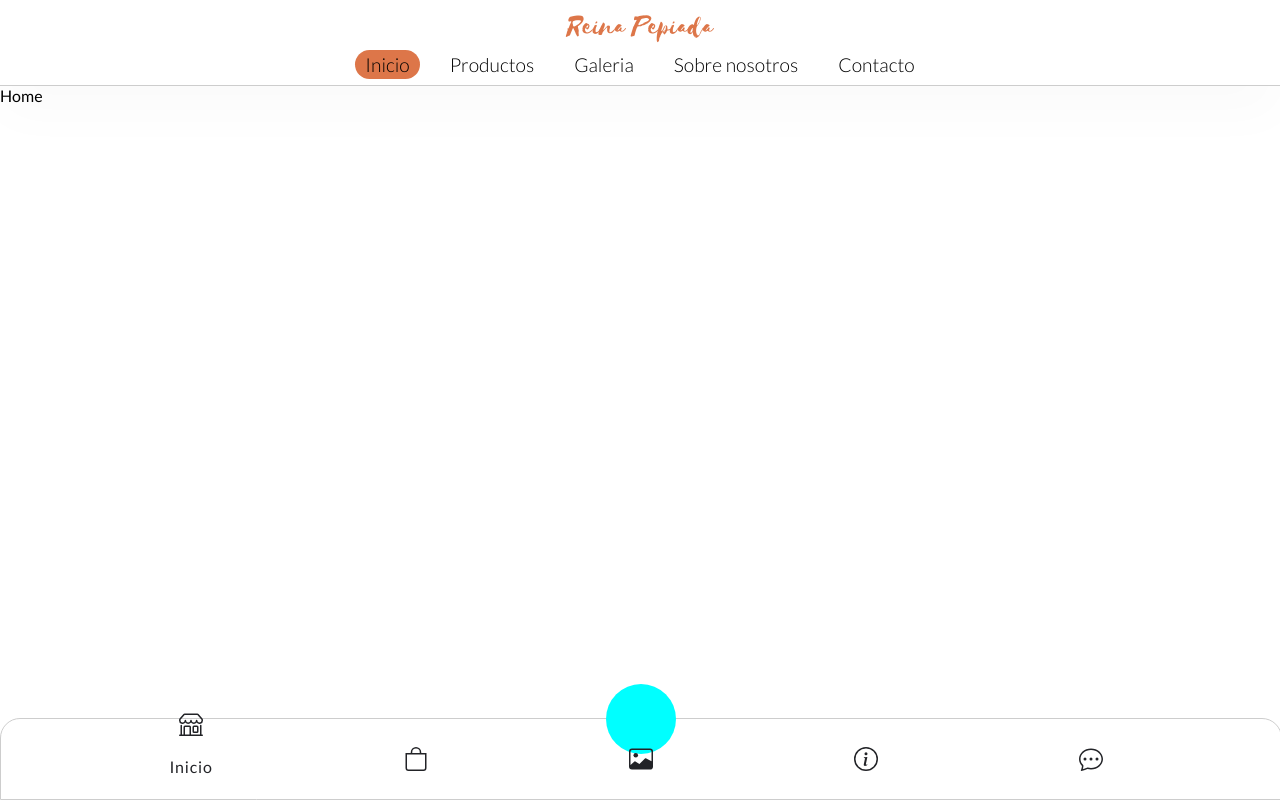
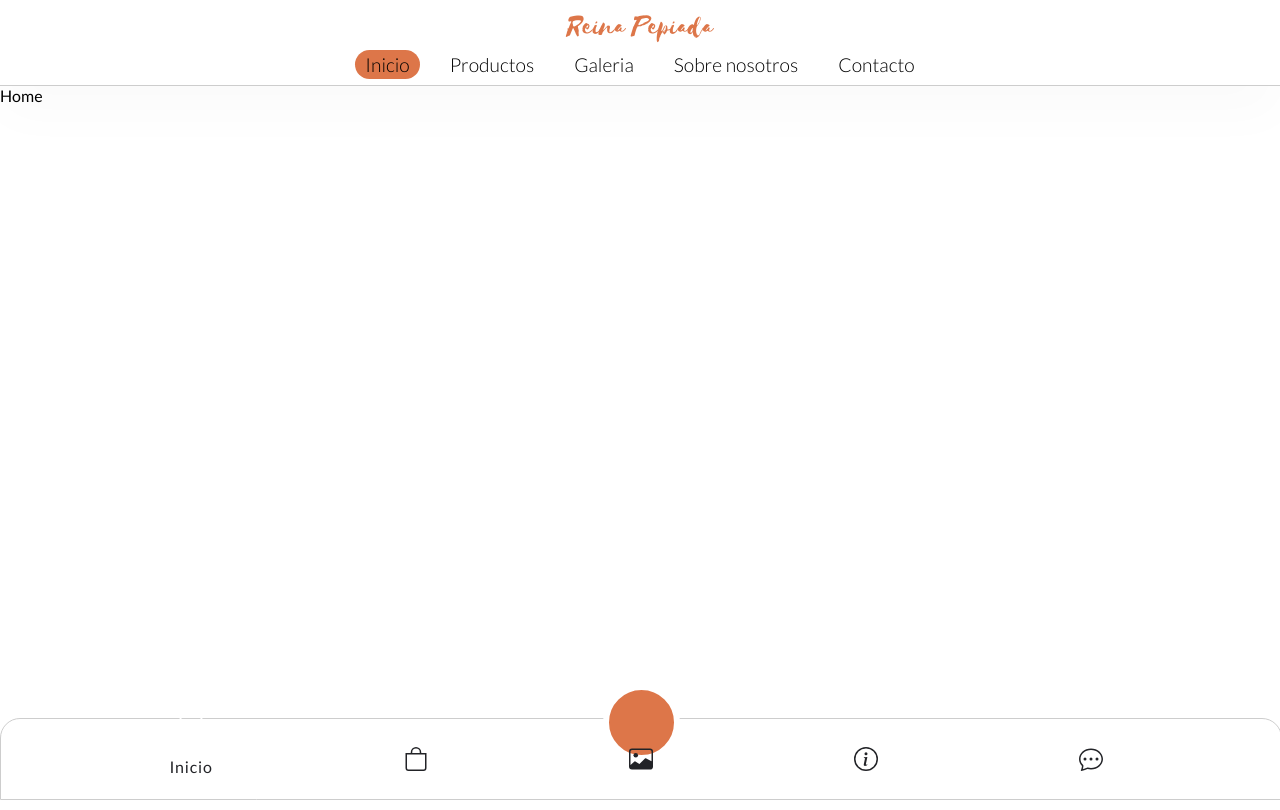
Before and after one commit to lelequinter/reina-pepiada-beta, a React (Vite) app: page /home in a window 1280 px wide. Built offline with nearby package versions, Linux system fonts and the light colour scheme.

Commit message:
Solucionado conclicto de clase active

```diff
--- a/src/ui/components/navbar/nav-mobile/NavMobile.tsx
+++ b/src/ui/components/navbar/nav-mobile/NavMobile.tsx
@@ -13,19 +13,12 @@ import {
 import { Colors } from "../../../../shared/styled/colors";
 
 export const NavMobile = () => {
-  const [activeClass, setActiveClass] = useState(1);
-
   return (
     <Wrapper>
       <MobileMenu>
-        <NavItem
-          className={activeClass === 1 ? "active2" : ""}
-          onClick={() => setActiveClass(1)}
-        >
+        <NavItem>
           <NavLink
-            className={({ isActive }) =>
-              `nav-link home ${isActive ? "active" : ""} `
-            }
+            className={({ isActive }) => `${isActive ? "active" : ""} `}
             to="/home"
           >
             <Icon>
@@ -34,14 +27,9 @@ export const NavMobile = () => {
             <Text>Inicio</Text>
           </NavLink>
         </NavItem>
-        <NavItem
-          className={activeClass === 2 ? "active2" : ""}
-          onClick={() => setActiveClass(2)}
-        >
+        <NavItem>
           <NavLink
-            className={({ isActive }) =>
-              `nav-link products ${isActive ? "active" : ""} `
-            }
+            className={({ isActive }) => `${isActive ? "active" : ""} `}
             to="/products"
           >
             <Icon>
@@ -50,14 +38,9 @@ export const NavMobile = () => {
             <Text>Productos</Text>
           </NavLink>
         </NavItem>
-        <NavItem
-          className={activeClass === 3 ? "active2" : ""}
-          onClick={() => setActiveClass(3)}
-        >
+        <NavItem>
           <NavLink
-            className={({ isActive }) =>
-              `nav-link gallery ${isActive ? "active" : ""} `
-            }
+            className={({ isActive }) => `${isActive ? "active" : ""} `}
             to="/gallery"
           >
             <Icon>
@@ -66,14 +49,9 @@ export const NavMobile = () => {
             <Text>Galeria</Text>
           </NavLink>
         </NavItem>
-        <NavItem
-          className={activeClass === 4 ? "active2" : ""}
-          onClick={() => setActiveClass(4)}
-        >
+        <NavItem>
           <NavLink
-            className={({ isActive }) =>
-              `nav-link about ${isActive ? "active" : ""} `
-            }
+            className={({ isActive }) => `${isActive ? "active" : ""} `}
             to="/about"
           >
             <Icon>
@@ -82,14 +60,9 @@ export const NavMobile = () => {
             <Text>Sobre mi</Text>
           </NavLink>
         </NavItem>
-        <NavItem
-          className={activeClass === 5 ? "active2" : ""}
-          onClick={() => setActiveClass(5)}
-        >
+        <NavItem>
           <NavLink
-            className={({ isActive }) =>
-              `nav-link contact ${isActive ? "active" : ""} `
-            }
+            className={({ isActive }) => `${isActive ? "active" : ""} `}
             to="/contact"
           >
             <Icon>
@@ -124,11 +97,14 @@ const MobileMenu = styled.ul`
   margin: 5px 0;
   width: 100%;
 
-  .active2 a span {
+  .active span {
     transform: translateY(-35px);
+    svg {
+      color: ${Colors.white};
+    }
   }
 
-  .active2 a p {
+  .active p {
     opacity: 1;
     transform: translateY(5px);
   }
@@ -179,8 +155,9 @@ const Text = styled.p`
 const Indicator = styled.div`
   position: absolute;
   top: -35px;
-  width: 70px;
-  height: 70px;
-  background-color: aqua;
+  width: 65px;
+  height: 65px;
+  background-color: ${Colors.primary};
   border-radius: 50%;
+  border: 6px solid ${Colors.white};
 `;
```
